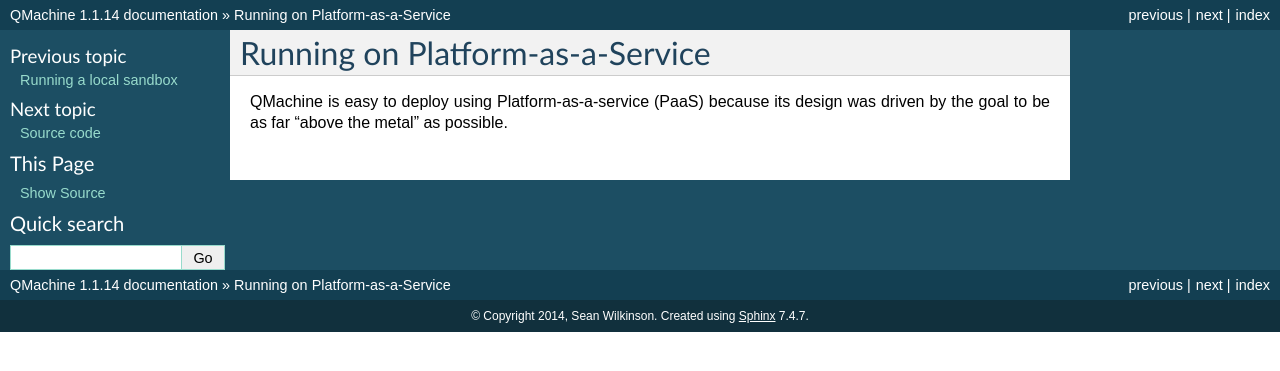
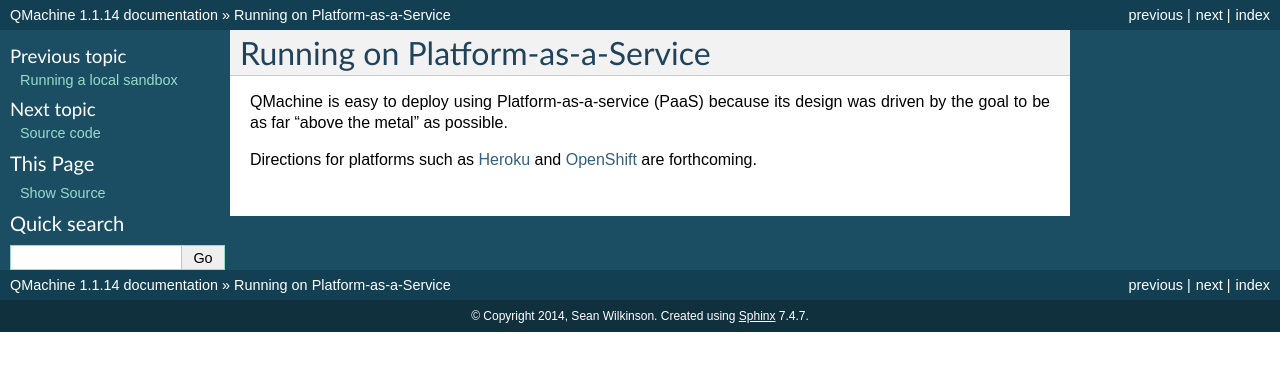
Before and after one commit to qmachine/qmachine, a Sphinx documentation site: the page built from docs/paas-sandbox.rst, in a window 1280 px wide. Shown: the top 371 px of the page. Built offline with Sphinx 7.4.7, drawn with Linux system fonts in a browser that asks for light colours.

Commit message:
Promised directions for Heroku and OpenShift soon

```diff
--- a/docs/external-links.rst
+++ b/docs/external-links.rst
@@ -10,6 +10,7 @@
 .. _Git: http://git-scm.com/
 .. _GitHub: https://github.com/
 .. _`GNU Make`: https://www.gnu.org/software/make/
+.. _Heroku: https://www.heroku.com/
 .. _Homebrew: https://mxcl.github.io/homebrew/
 .. _ImageMagick: http://www.imagemagick.org/
 .. _MongoDB: http://www.mongodb.org/
@@ -17,6 +18,7 @@
 .. _Node.js: http://nodejs.org/
 .. _NPM: https://www.npmjs.org/
 .. _NPM-documentation: https://www.npmjs.org/doc/README.html
+.. _OpenShift: https://www.openshift.com/
 .. _PhantomJS: http://phantomjs.org/
 .. _Postgres.app: http://postgresapp.com/
 .. _PostgreSQL: http://www.postgresql.org/
--- a/docs/paas-sandbox.rst
+++ b/docs/paas-sandbox.rst
@@ -4,6 +4,7 @@ Running on Platform-as-a-Service
 QMachine is easy to deploy using Platform-as-a-service (PaaS) because its
 design was driven by the goal to be as far "above the metal" as possible.
 
+Directions for platforms such as Heroku_ and OpenShift_ are forthcoming.
 
 .. --------------------------
 .. include:: external-links.rst
```
